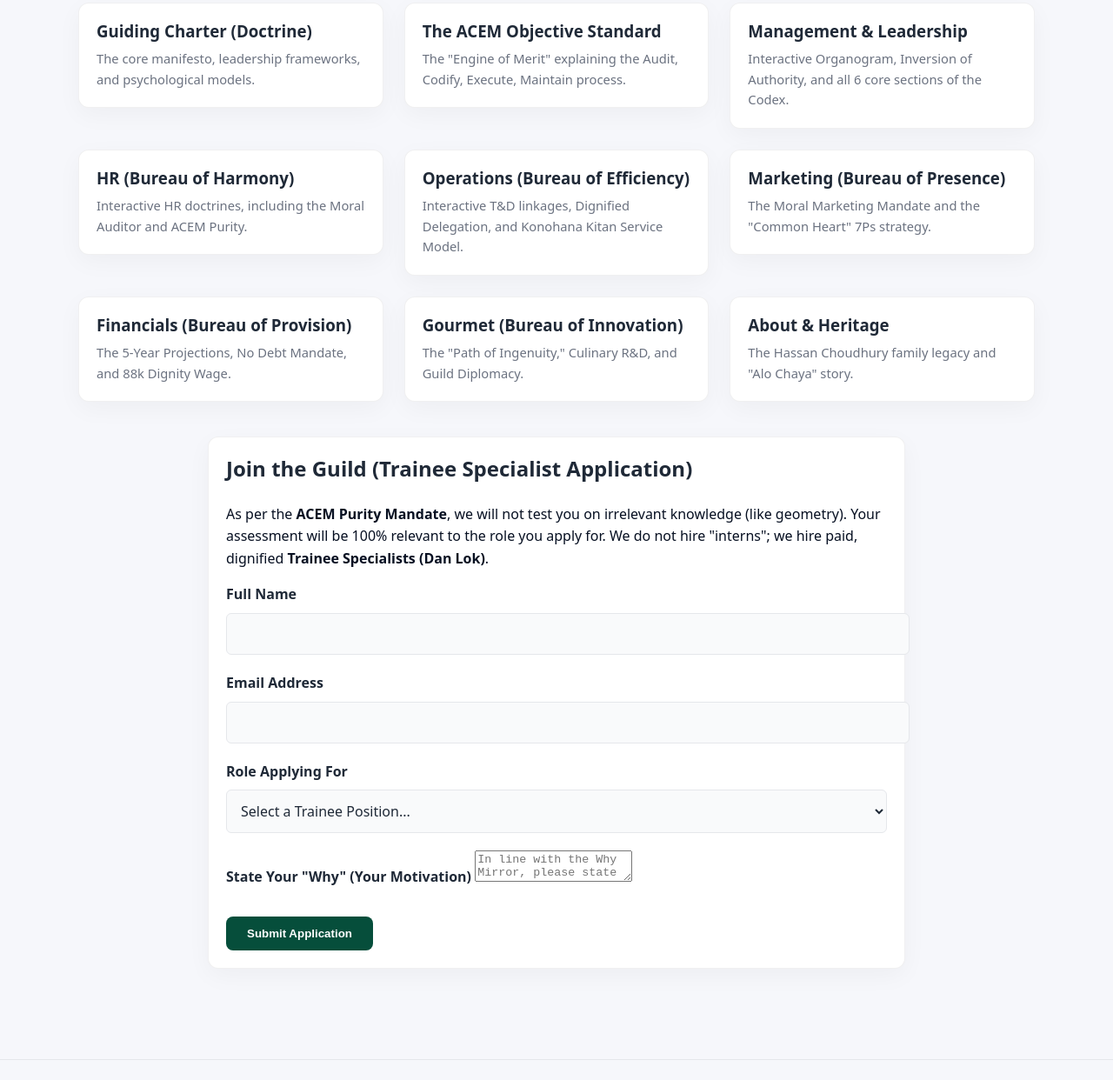
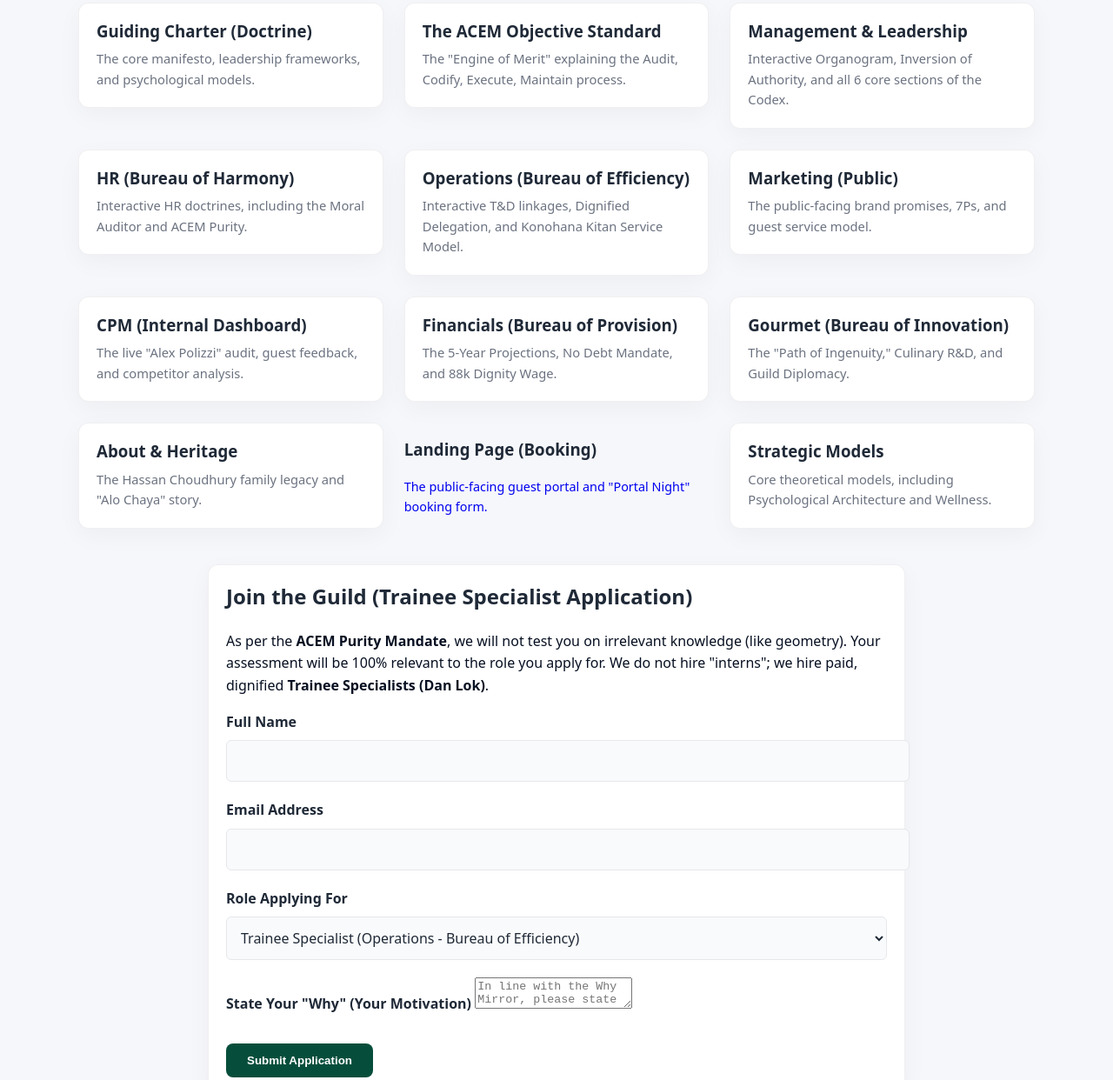
Before and after one commit to Sajid94901/Alo-Chaya-guest-brand, a plain HTML site: page index.html in a window 1280 px wide. Shown: the part 442-1684 px from the top of the page at 87% size. Drawn offline with Linux system fonts and the light colour scheme.

Commit message:
Update index.html

```diff
--- a/index.html
+++ b/index.html
@@ -37,7 +37,8 @@
                 <li><a href="hr-management.html">HR (Harmony)</a></li>
                 <li><a href="operations.html">Operations (Efficiency)</a></li>
                 <li><a href="gourmet-alliances.html">Gourmet (Innovation)</a></li>
-                <li><a href="marketing-branding.html">Marketing (Presence)</a></li>
+                <li><a href="marketing-branding.html">Marketing (Public)</a></li>
+                <li><a href="cpm.html">CPM (Internal)</a></li>
                 <li><a href="investment.html">Finance (Provision)</a></li>
               </ul>
             </nav>
@@ -101,8 +102,17 @@
             <a href="marketing-branding.html" class="card-link">
                 <div class="card">
                     <div class="card-body">
-                        <h3>Marketing (Bureau of Presence)</h3>
-                        <p class="small">The Moral Marketing Mandate and the "Common Heart" 7Ps strategy.</p>
+                        <h3>Marketing (Public)</h3>
+                        <p class="small">The public-facing brand promises, 7Ps, and guest service model.</p>
+                    </div>
+                </div>
+            </a>
+
+            <a href="cpm.html" class="card-link">
+                <div class="card">
+                    <div class="card-body">
+                        <h3>CPM (Internal Dashboard)</h3>
+                        <p class="small">The live "Alex Polizzi" audit, guest feedback, and competitor analysis.</p>
                     </div>
                 </div>
             </a>
@@ -134,6 +144,24 @@
                 </div>
             </a>
 
+            <a href="landing.html" class="card-link">
+                <div classm="card">
+                    <div class="card-body">
+                        <h3>Landing Page (Booking)</h3>
+                        <p class="small">The public-facing guest portal and "Portal Night" booking form.</p>
+                    </div>
+                </div>
+            </a>
+
+            <a href="models.html" class="card-link">
+                <div class="card">
+                    <div class="card-body">
+                        <h3>Strategic Models</h3>
+                        <p class="small">Core theoretical models, including Psychological Architecture and Wellness.</p>
+                    </div>
+                </div>
+            </a>
+
         </div>
 
         <section id="apply-form">
@@ -157,7 +185,7 @@
 
                     <label>
                         Role Applying For
-                        <select id="role" name="role" required>
+                        <select id="role" name="role" required.
                             <option value="">Select a Trainee Position...</option>
                             <option value="trainee_ops">Trainee Specialist (Operations - Bureau of Efficiency)</option>
                             <option value="trainee_hr">Trainee Specialist (HR - Bureau of Harmony)</option>
@@ -186,4 +214,4 @@
     </footer>
 
 </body>
-    </html>
+</html>
```
